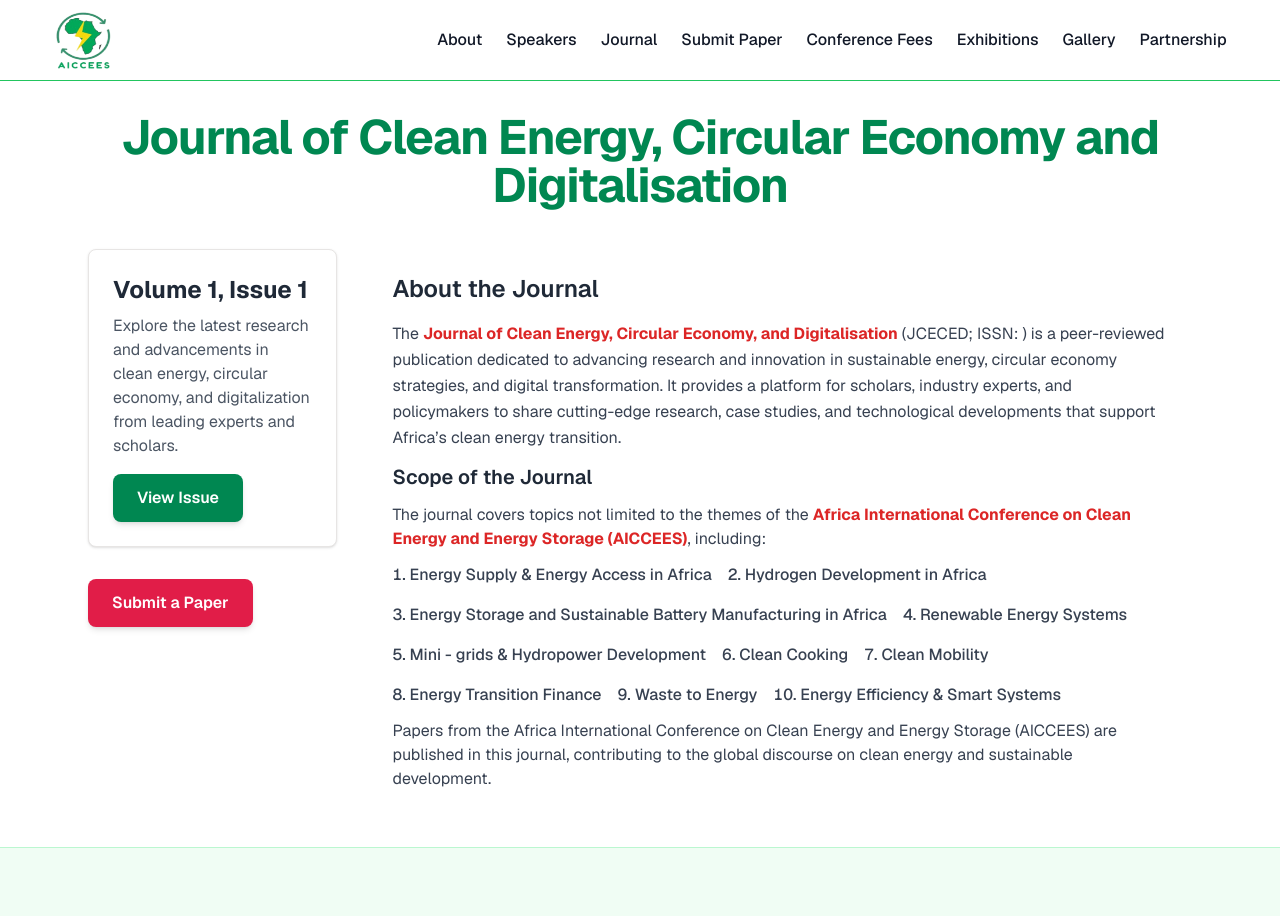
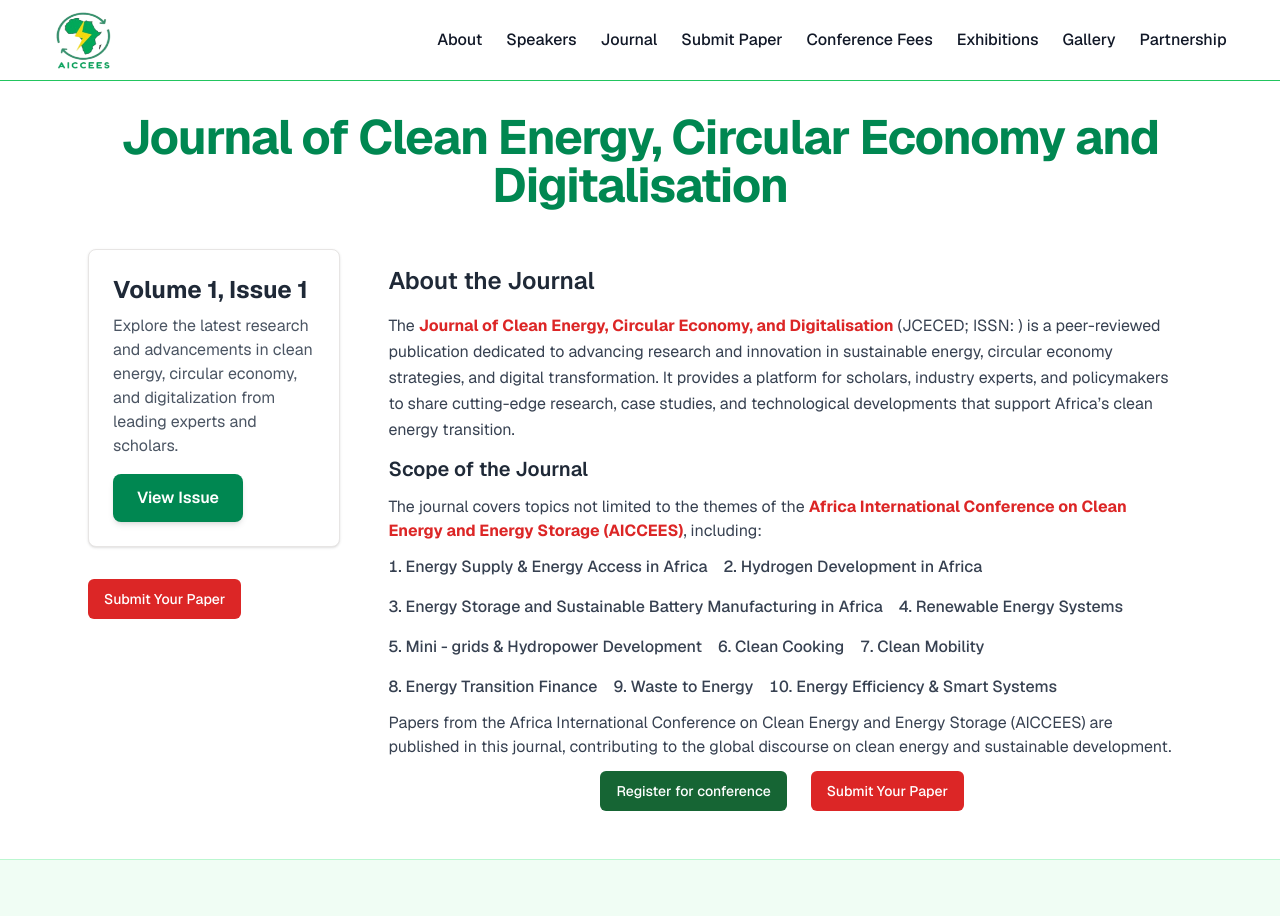
Before and after one commit to Nathaniyell/aiccees, a Next.js app: page /journal in a window 1280 px wide. Shown: the top 916 px of the page. Built offline with nearby package versions, Linux system fonts and the light colour scheme.

Commit message:
add proper buttons to journal page

```diff
--- a/src/app/journal/page.tsx
+++ b/src/app/journal/page.tsx
@@ -1,4 +1,6 @@
 import { deets } from "@/components/data_models/conferences";
+import { Button } from "@/components/ui/button";
+import Link from "next/link";
 
 export default function PublicationsPage() {
   return (
@@ -10,7 +12,7 @@ export default function PublicationsPage() {
       </div>
       <section className="flex flex-col-reverse items-center justify-center md:items-start md:flex-row-reverse gap-8">
 
-      <div className="p-6">
+        <div className="p-2 md:p-4">
           <h2 className="text-2xl font-semibold text-gray-800 mb-4">About the Journal</h2>
           <p className="text-gray-700 leading-relaxed">
             The <span className="text-red-600 font-bold">Journal of Clean Energy, Circular Economy, and Digitalisation</span> (JCECED; ISSN: )  is a peer-reviewed publication dedicated to advancing research and innovation in
@@ -32,6 +34,18 @@ export default function PublicationsPage() {
           <p className="text-gray-700 mt-3">
             Papers from the Africa International Conference on Clean Energy and Energy Storage (AICCEES) are published in this journal, contributing to the global discourse on clean energy and sustainable development.
           </p>
+          <div className="mt-3 flex items-center justify-center gap-6 flex-wrap">
+          <Button asChild className="bg-green-800 text-white hover:bg-green-700">
+            <Link target="_blank" href="https://docs.google.com/forms/d/1FxgRduMD96dFgxJW6RtaZgCOUD2rfnfPp_D6U4_kAoA/edit">Register for conference</Link>
+          </Button>
+          <Link
+            href="mailto:aiccees@uniport.edu.ng"
+            target="_blank"
+            className="bg-red-600 text-white hover:bg-red-700 rounded-md px-4 py-2 text-sm font-medium h-10 inline-flex items-center justify-center"
+          >
+            Submit Your Paper
+          </Link>
+          </div>
         </div>
 
         {/* Volume 1, Issue 1 Card */}
@@ -51,15 +65,14 @@ export default function PublicationsPage() {
             </a>
           </div>
           {/* Submit Paper Button */}
-      <div className="mt-8">
-        <a
-          href="https://your-journal-submission-link.com"
+          <div className="mt-8 text-center md:text-left">
+          <Link
+            href="mailto:aiccees@uniport.edu.ng"
             target="_blank"
-          rel="noopener noreferrer"
-          className="inline-block bg-rose-600 text-white font-semibold px-6 py-3 rounded-lg shadow-md hover:bg-rose-700 transition duration-300"
+            className="bg-red-600 text-white hover:bg-red-700 rounded-md px-4 py-2 text-sm font-medium h-10 inline-flex items-center justify-center"
           >
-          Submit a Paper
-        </a>
+            Submit Your Paper
+          </Link>
           </div>
         </div>
       </section>
```
Lines whose indentation alone changed are shown as unchanged.
